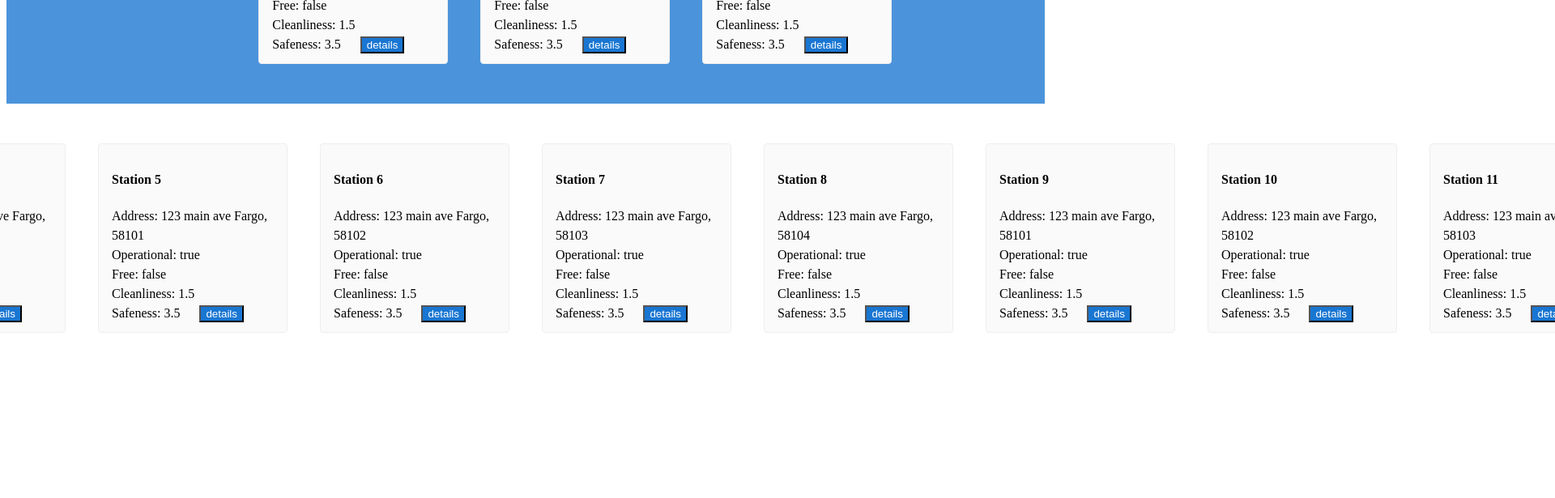
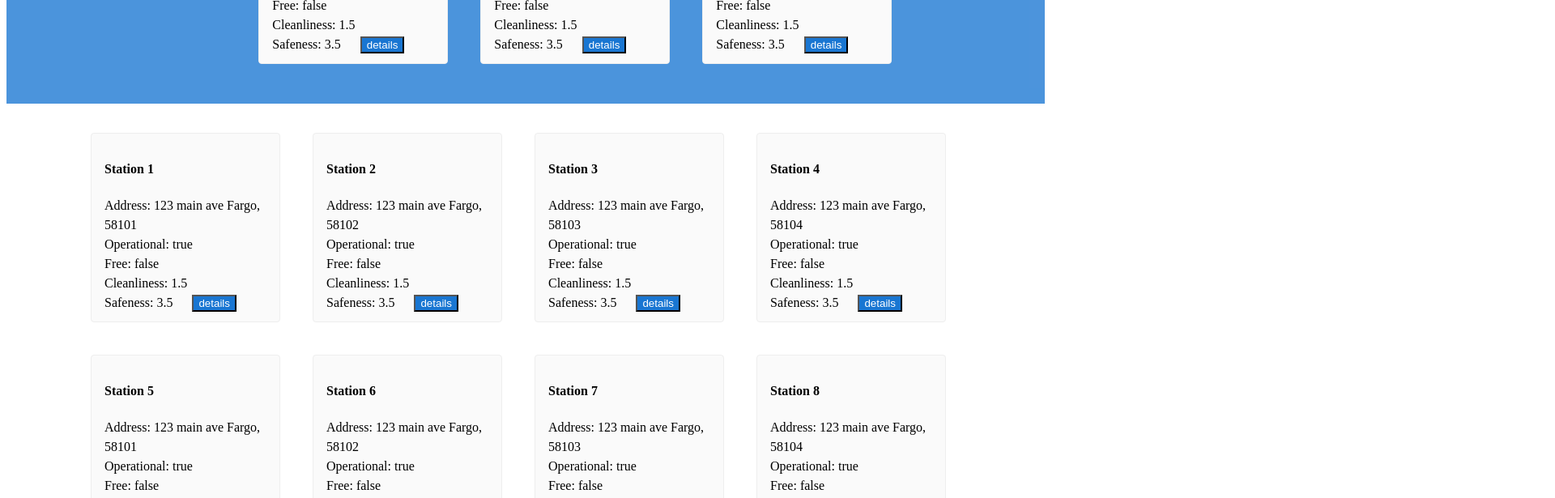
Before and after one commit to dmiska25/Air-My-Tire, an Angular app: page / in a window 1280 px wide. Shown: the part 400-1015 px from the top of the page at 81% size, 1920 px wide, since content can reach past the window. Before the commit the page ends 868 px from the top, so only its background shows below. Built offline with nearby package versions, Linux system fonts and the light colour scheme.

Commit message:
Fixed tile layering
-changed  flex-wrapping: wrapping
-changed width to auto
  note: it can be changed back to specific
  width if needed.

```diff
--- a/src/app/list-view/list-view.component.html
+++ b/src/app/list-view/list-view.component.html
@@ -1,2 +1 @@
-<!-- figure out how to layer without adding a method inbetween -->
 <app-station-card *ngFor="let s of inputArray" [station] = "s"></app-station-card>
--- a/src/styles.css
+++ b/src/styles.css
@@ -67,14 +67,13 @@
 }
 
 .listview{
+  display: flex;
+  flex-wrap: wrap;
   height: 300px;
-  width: 1250px;
+  width: auto;
   margin: auto;
   padding: 16px;
-  display: flex;
-  flex-direction: row;
   justify-content: center;
-  align-items: center;
   transition: all 0.2s ease-in-out;
 }
 
```
